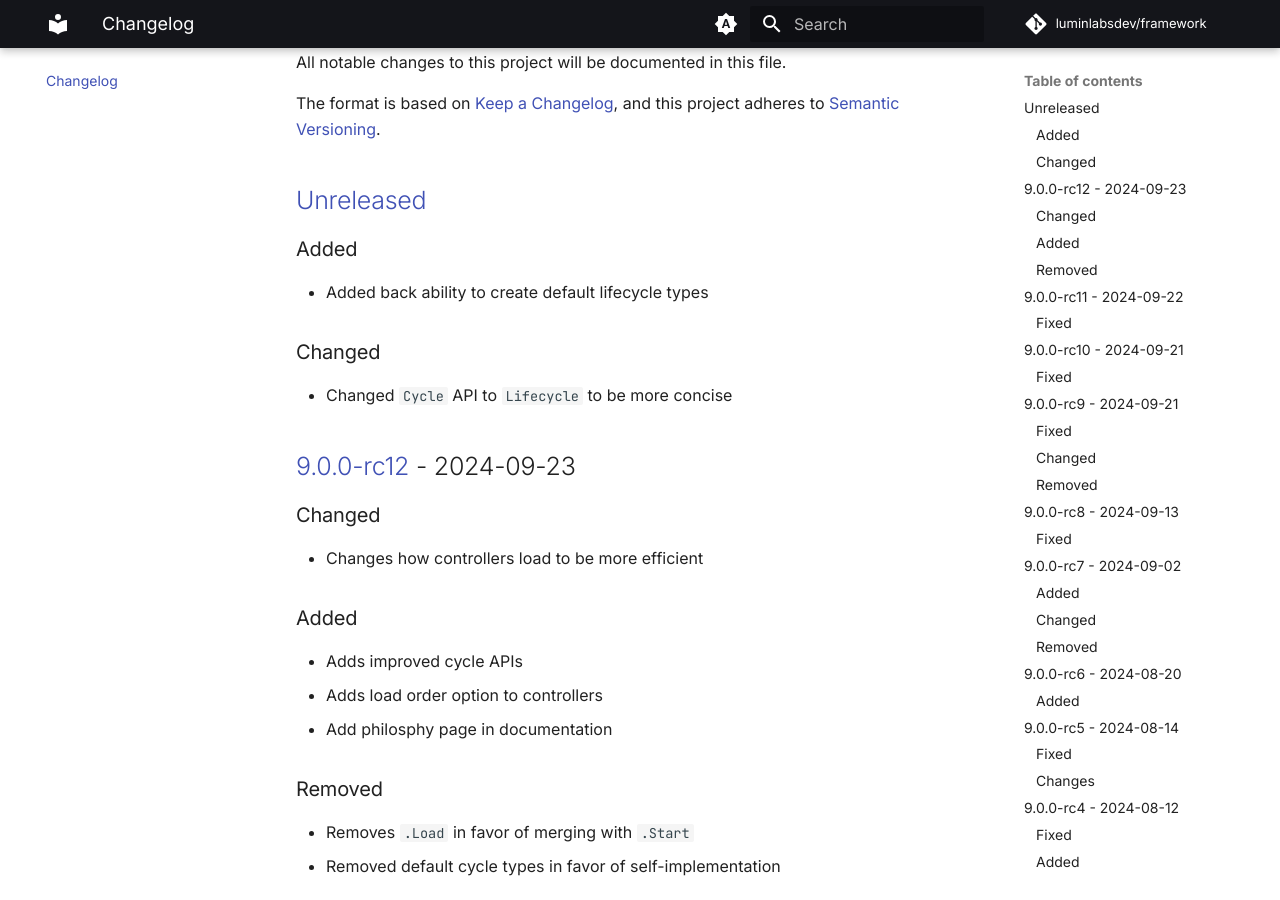
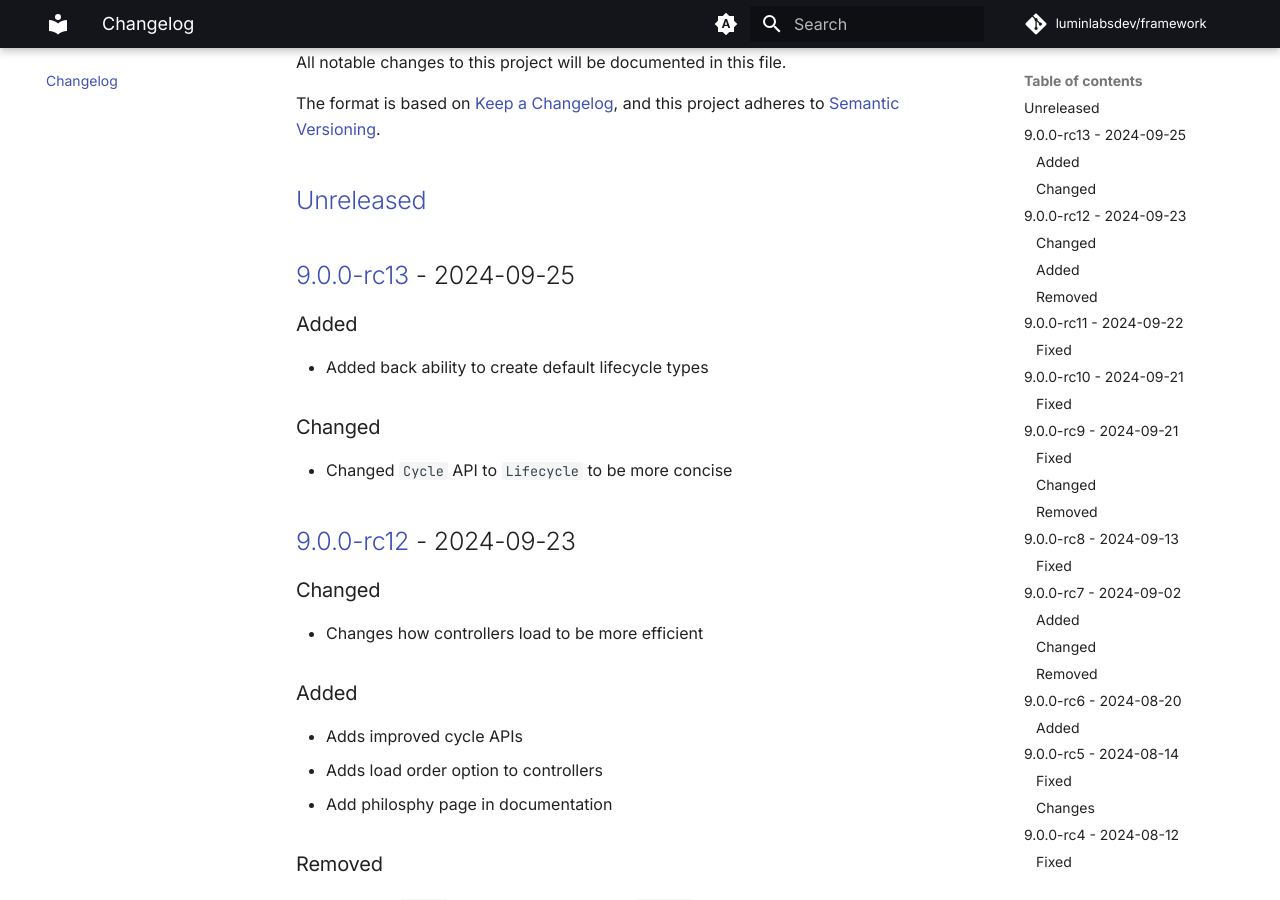
Before and after one commit to luminlabsdev/framework, an MkDocs documentation site: the page built from docs/changelog.md, in a window 1280 px wide and 900 px high, scrolled down 345 px. Built offline with MkDocs 1.6.1 and Material for MkDocs 9.7.7, drawn with Linux system fonts in a browser that asks for light colours; comment, search, counter and statistics services are not loaded.

Commit message:
Bump version to v9.0.0-rc13

```diff
--- a/docs/changelog.md
+++ b/docs/changelog.md
@@ -14,6 +14,8 @@ The format is based on [Keep a Changelog](https://keepachangelog.com/en/1.1.0/),
 and this project adheres to [Semantic Versioning](https://semver.org/spec/v2.0.0.html).
 
 ## [Unreleased]
+
+## [9.0.0-rc13] - 2024-09-25
 
 ### Added
 
@@ -633,7 +635,8 @@ No information available, mainly small bug fixes.
 
 - Public release! 🥳
 
-[unreleased]: https://github.com/luminlabsdev/framework/compare/v9.0.0-rc12...HEAD
+[unreleased]: https://github.com/luminlabsdev/framework/compare/v9.0.0-rc13...HEAD
+[9.0.0-rc13]: https://github.com/luminlabsdev/framework/compare/v9.0.0-rc12...v9.0.0-rc13
 [9.0.0-rc12]: https://github.com/luminlabsdev/framework/compare/v9.0.0-rc11...v9.0.0-rc12
 [9.0.0-rc11]: https://github.com/luminlabsdev/framework/compare/v9.0.0-rc10...v9.0.0-rc11
 [9.0.0-rc10]: https://github.com/luminlabsdev/framework/compare/v9.0.0-rc9...v9.0.0-rc10
```
